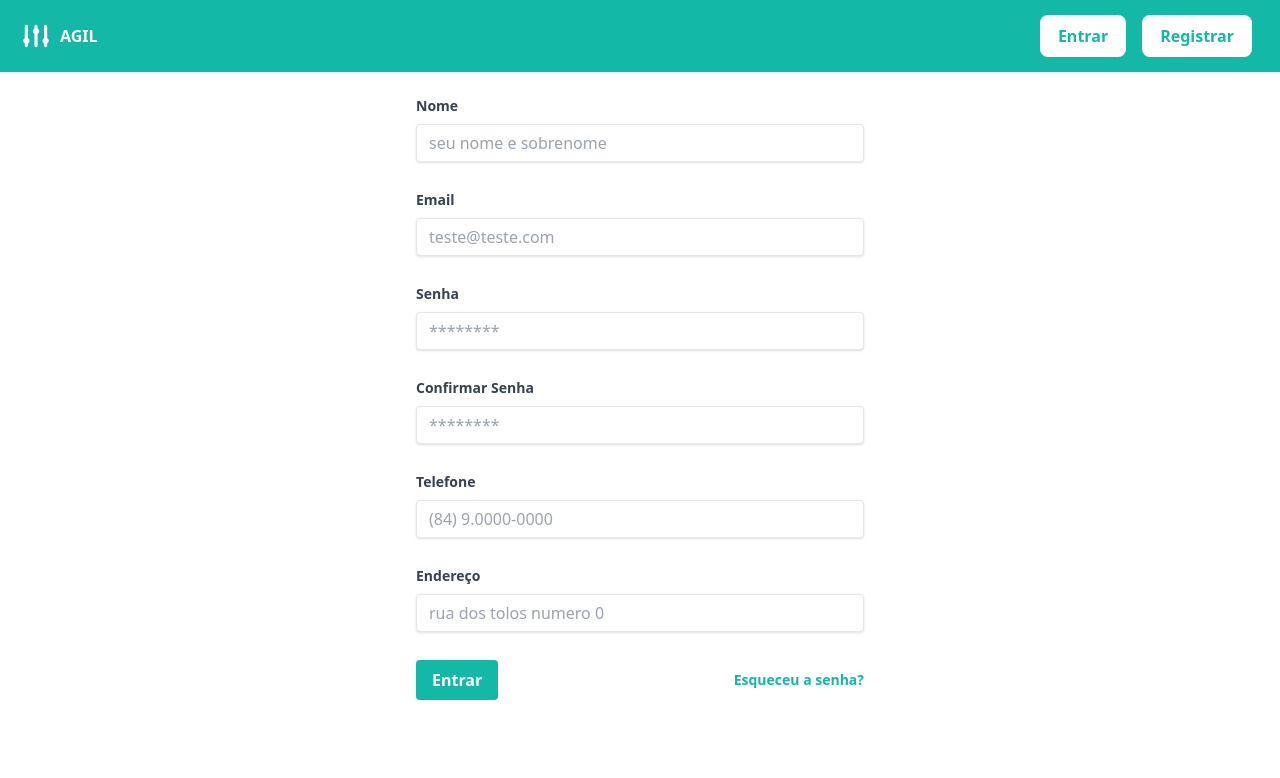
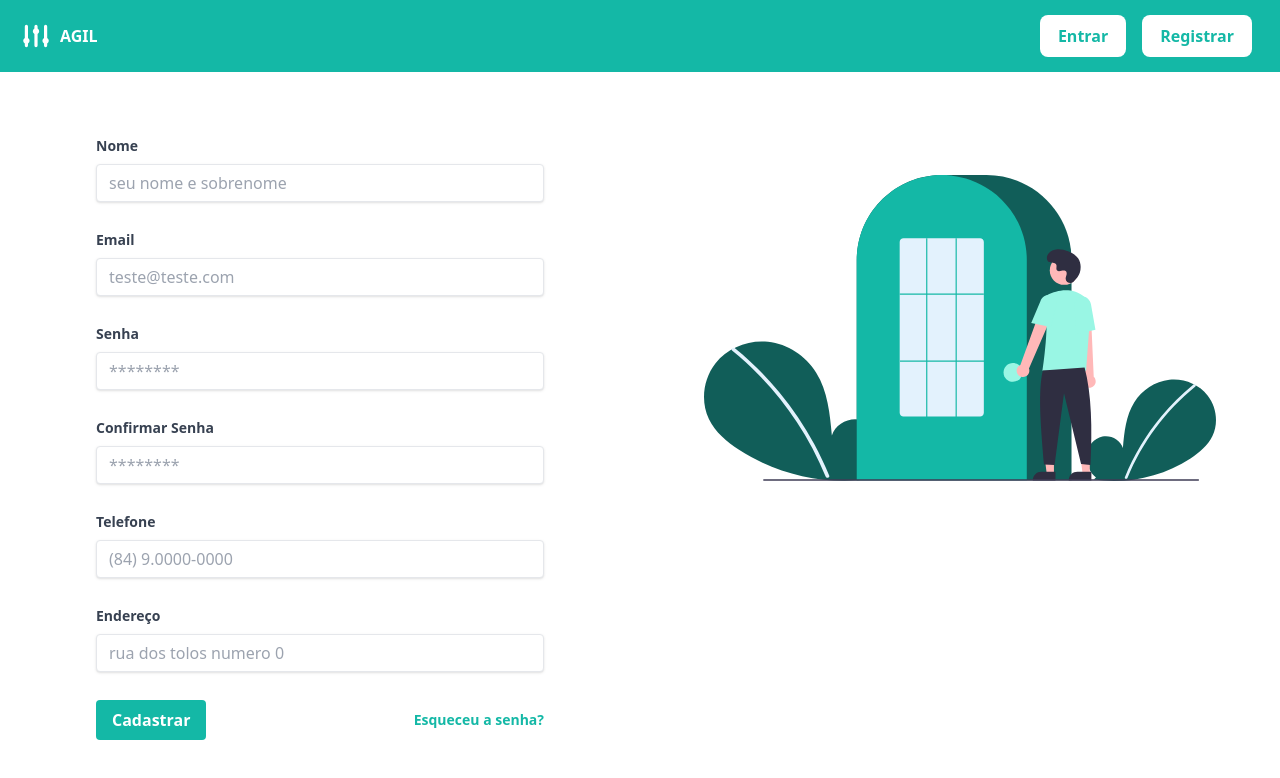
Before and after one commit to PA2-AGIL/frontend-reborn, a Next.js app: page /cadastrar in a window 1280 px wide. Shown: the top 778 px of the page. Built offline with nearby package versions, Linux system fonts and the light colour scheme.

Commit message:
feat: Add new 2 cols on login/register pages

```diff
--- a/pages/cadastrar.tsx
+++ b/pages/cadastrar.tsx
@@ -1,4 +1,5 @@
 import Head from 'next/head';
+import Image from 'next/image';
 import React from 'react';
 import { Input } from '../components/form';
 import Header from '../components/header';
@@ -39,7 +40,7 @@ const Cadastrar = () => {
       <Header />
       <div className="flex justify-around">
         <div className="w-full max-w-lg">
-          <form className="px-8 pt-6 pb-8 mb-4">
+          <form className="px-8 pt-6 pb-8 mb-4 mt-10">
             <Input
               value={name}
               setValue={setName}
@@ -89,7 +90,7 @@ const Cadastrar = () => {
                 type="button"
                 onClick={() => checkError()}
               >
-                Entrar
+                Cadastrar
               </button>
               <a
                 className="inline-block align-baseline font-bold text-sm text-teal-500 hover:text-teal-600"
@@ -100,6 +101,15 @@ const Cadastrar = () => {
             </div>
           </form>
         </div>
+        <div className="w-full max-w-lg hidden md:block">
+          <Image
+            src="/register.svg"
+            width="100%"
+            height="100%"
+            layout="responsive"
+            objectFit="contain"
+          />
+        </div>
       </div>
     </>
   );
--- a/pages/entrar.tsx
+++ b/pages/entrar.tsx
@@ -1,4 +1,5 @@
 import Head from 'next/head';
+import Image from 'next/image';
 import React from 'react';
 import { Input } from '../components/form';
 import Header from '../components/header';
@@ -27,7 +28,7 @@ const Entrar = () => {
       <Header />
       <div className="flex justify-around">
         <div className="w-full max-w-lg">
-          <form className="px-8 pt-6 pb-8 mb-4">
+          <form className="px-8 pt-6 pb-8 mb-4 mt-10">
             <Input
               name="Email"
               placeholder="teste@teste.com"
@@ -61,6 +62,15 @@ const Entrar = () => {
             </div>
           </form>
         </div>
+        <div className="w-full max-w-lg hidden md:block">
+          <Image
+            src="/register.svg"
+            width="100%"
+            height="100%"
+            layout="responsive"
+            objectFit="contain"
+          />
+        </div>
       </div>
     </>
   );
```
Also changed, not shown: public/register.svg (added).
